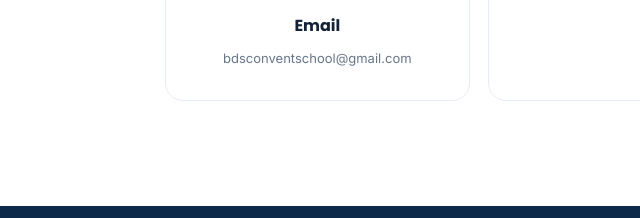
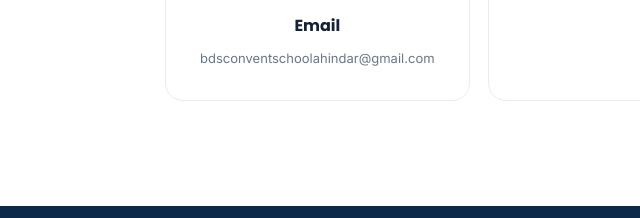
Before and after one commit to rekhaprevalent1988-arch/WEBSITE, a plain HTML site: page index.html in a window 1280 px wide. Shown: the part 5002-5220 px from the top of the page, 0-640 px from the left. Drawn offline with Linux system fonts and the light colour scheme.

Commit message:
Update index.html

```diff
--- a/index.html
+++ b/index.html
@@ -664,7 +664,7 @@
             </h3>
 
             <p>
-                bdsconventschool@gmail.com
+                bdsconventschoolahindar@gmail.com
             </p>
 
         </div>
```
